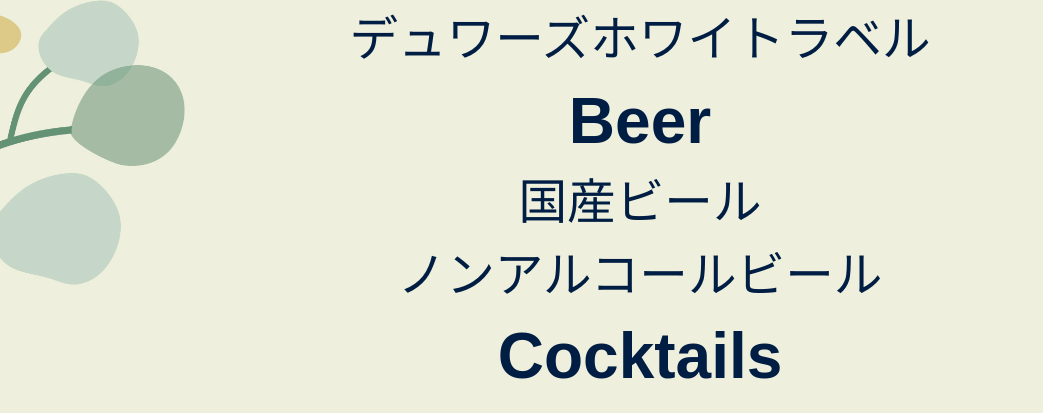
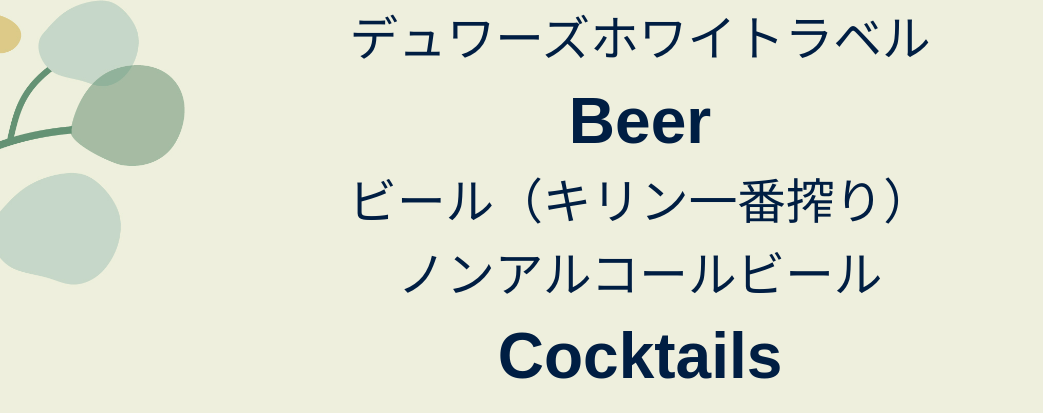
Before and after one commit to fjsw5/DrinkMenu, a plain HTML site: page index.html in a window 1280 px wide. Shown: the part 679-1092 px from the top of the page, without its empty margins (0-1043 px from the left). Drawn offline with Linux system fonts and the light colour scheme; a web font is replaced by a local one.

Commit message:
Update index.html

```diff
--- a/index.html
+++ b/index.html
@@ -21,7 +21,7 @@
                 <p>デュワーズホワイトラベル</p>
                 <br></br>
                 <h2>Beer</h2>
-                <p>国産ビール</p>
+                <p>ビール（キリン一番搾り）</p>
                 <p>ノンアルコールビール</p>
                 <br></br>
                 <h2>Cocktails</h2>
```
